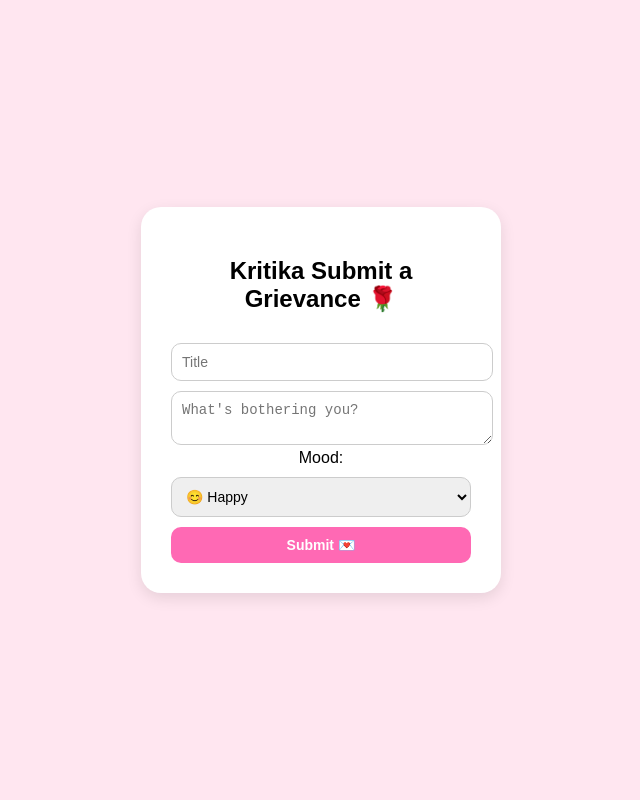
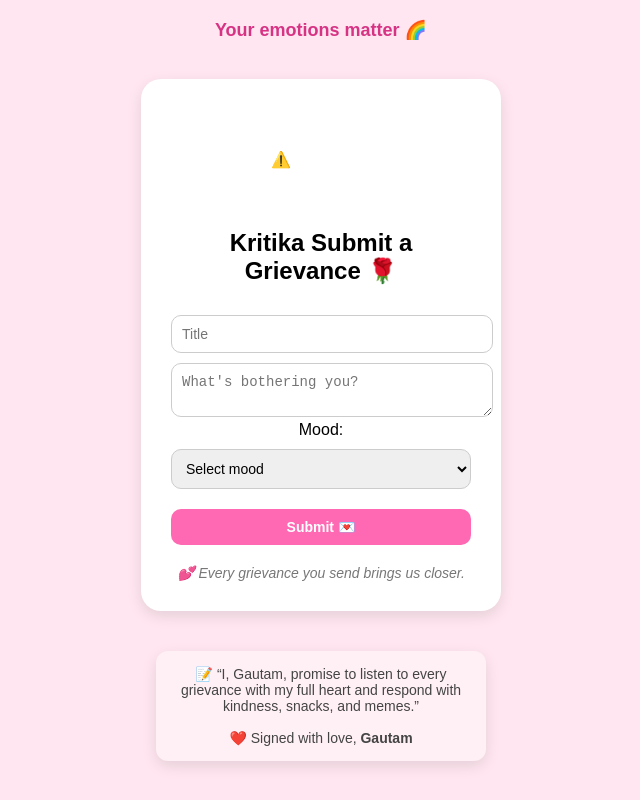
Before and after one commit to 1811gautam/kritika-website, a plain HTML site: page index.html in a window 1280 px wide. Shown: the whole page, without its empty margins (319-959 px from the left). Drawn offline with nearby package versions, Linux system fonts and the light colour scheme; no server answers.

Commit message:
Update index.html

```diff
--- a/index.html
+++ b/index.html
@@ -4,6 +4,7 @@
   <meta charset="UTF-8" />
   <meta name="viewport" content="width=device-width, initial-scale=1.0"/>
   <title>Grievance for Kritika</title>
+  <script src="https://unpkg.com/@lottiefiles/lottie-player@latest/dist/lottie-player.js"></script>
   <style>
     body {
       font-family: 'Arial', sans-serif;
@@ -11,8 +12,11 @@
       display: flex;
       align-items: center;
       justify-content: center;
-      height: 100vh;
+      flex-direction: column;
+      min-height: 100vh;
       margin: 0;
+      position: relative;
+      overflow: hidden;
     }
     .container {
       background-color: white;
@@ -21,6 +25,7 @@
       box-shadow: 0 5px 15px rgba(0,0,0,0.1);
       width: 300px;
       text-align: center;
+      margin-bottom: 20px;
     }
     input, textarea, select, button {
       width: 100%;
@@ -42,17 +47,67 @@
       font-size: 18px;
       color: #333;
     }
+    .typewriter {
+      font-size: 18px;
+      font-weight: bold;
+      color: #d63384;
+      margin-bottom: 10px;
+      min-height: 50px;
+    }
+    .mood-response {
+      margin-top: 10px;
+      font-size: 14px;
+      color: #555;
+    }
+    .quote {
+      margin-top: 20px;
+      font-style: italic;
+      font-size: 14px;
+      color: #777;
+    }
+    .pledge {
+      margin-top: 20px;
+      font-size: 14px;
+      color: #444;
+      background-color: #fff0f5;
+      padding: 15px;
+      border-radius: 12px;
+    }
+    .rose {
+      position: absolute;
+      top: -50px;
+      font-size: 24px;
+      animation: fall 4s linear infinite;
+    }
+    @keyframes fall {
+      to {
+        transform: translateY(100vh);
+        opacity: 0;
+      }
+    }
   </style>
 </head>
 <body>
+
+  <div class="typewriter" id="welcomeMessage"></div>
+
   <div class="container" id="formContainer">
+    <lottie-player
+      src="https://lottie.host/4ce70e0b-0a61-4dbf-b8f7-dbc1dfc6229f/YPKFGPsfmN.json"
+      background="transparent"
+      speed="1"
+      style="width: 100px; height: 100px; margin: auto;"
+      loop
+      autoplay>
+    </lottie-player>
+
     <h2>Kritika Submit a Grievance 🌹</h2>
     <input type="text" placeholder="Title" id="title" />
     <textarea placeholder="What's bothering you?" id="message"></textarea>
 
-    <!-- Mood dropdown -->
     <label for="mood">Mood:</label>
-    <select id="mood" name="mood" required>
+    <select id="mood" name="mood" required onchange="showMoodMessage()">
+      <option value="">Select mood</option>
       <option value="😊 Happy">😊 Happy</option>
       <option value="😢 Sad">😢 Sad</option>
       <option value="🤗 Excited">🤗 Excited</option>
@@ -60,7 +115,10 @@
       <option value="😞 Disappointed">😞 Disappointed</option>
     </select>
 
+    <div class="mood-response" id="moodResponse"></div>
+
     <button onclick="submitGrievance()">Submit 💌</button>
+    <div class="quote" id="quote"></div>
   </div>
 
   <div class="container thankyou" id="thankYouMessage">
@@ -70,7 +128,52 @@
     <button onclick="goBack()">Submit Another</button>
   </div>
 
+  <div class="container pledge">
+    📝 “I, Gautam, promise to listen to every grievance with my full heart and respond with kindness, snacks, and memes.”
+    <br><br>
+    ❤️ Signed with love,
+    <b>Gautam</b>
+  </div>
+
+  <audio id="dingSound" src="https://www.soundjay.com/buttons/sounds/button-29.mp3" preload="auto"></audio>
+
   <script>
+    // 1. Typewriter + Random Welcome Message
+    const phrases = [
+      "Hi Kritika 👋, tell Gautam what’s on your heart today 💌",
+      "Got a tiny complaint? Drop it here 💖",
+      "Gautam is ready to listen like a good boi 🐶",
+      "Your emotions matter 🌈"
+    ];
+    let i = 0;
+    let txt = '';
+    let speed = 50;
+    function typeWriter(text, idx = 0) {
+      if (idx < text.length) {
+        document.getElementById("welcomeMessage").innerHTML = text.substring(0, idx + 1);
+        setTimeout(() => typeWriter(text, idx + 1), speed);
+      }
+    }
+    window.onload = () => {
+      const random = phrases[Math.floor(Math.random() * phrases.length)];
+      typeWriter(random);
+      showQuote();
+    };
+
+    // 2. Mood Response
+    const moodMessage = {
+      "😊 Happy": "Yay! I'm so happy you're happy 😄",
+      "😢 Sad": "Aww, sending hugs 🤗",
+      "😞 Disappointed": "I'm listening carefully... 💗",
+      "😡 Angry": "Tell me everything 😤 I’ll fix it!",
+      "🤗 Excited": "I’m excited with you! 🎉"
+    };
+    function showMoodMessage() {
+      const mood = document.getElementById("mood").value;
+      document.getElementById("moodResponse").innerText = moodMessage[mood] || "";
+    }
+
+    // 3. Sound Effect + 6. Rose Rain
     function submitGrievance() {
       const title = document.getElementById("title").value;
       const message = document.getElementById("message").value;
@@ -78,15 +181,19 @@
 
       fetch("https://sheetdb.io/api/v1/5o1tnufem6odo", {
         method: "POST",
-        headers: {
-          "Content-Type": "application/json"
-        },
-        body: JSON.stringify({
-          data: [{ title, message, mood }]
-        })
+        headers: { "Content-Type": "application/json" },
+        body: JSON.stringify({ data: [{ title, message, mood }] })
       }).then(res => res.json()).then(data => {
         document.getElementById("formContainer").style.display = "none";
         document.getElementById("thankYouMessage").style.display = "block";
+
+        // Play sound
+        document.getElementById("dingSound").play();
+
+        // Trigger rose rain
+        for (let i = 0; i < 20; i++) {
+          createRose();
+        }
       });
     }
 
@@ -94,6 +201,31 @@
       document.getElementById("formContainer").style.display = "block";
       document.getElementById("thankYouMessage").style.display = "none";
     }
+
+    // 4. Quote Generator
+    const quotes = [
+      "💌 Love is not about how many days... it's about how much you love each day.",
+      "🌹 You make me smile even on my worst days.",
+      "💕 Every grievance you send brings us closer.",
+      "💖 No matter what, I'm here for you — always."
+    ];
+    function showQuote() {
+      const q = quotes[Math.floor(Math.random() * quotes.length)];
+      document.getElementById("quote").innerText = q;
+    }
+
+    // 6. Rose Rain Function
+    function createRose() {
+      const rose = document.createElement("div");
+      rose.classList.add("rose");
+      rose.style.left = Math.random() * 100 + "vw";
+      rose.style.animationDuration = (Math.random() * 2 + 3) + "s";
+      rose.innerText = "🌹";
+      document.body.appendChild(rose);
+      setTimeout(() => {
+        rose.remove();
+      }, 5000);
+    }
   </script>
 </body>
 </html>
```
